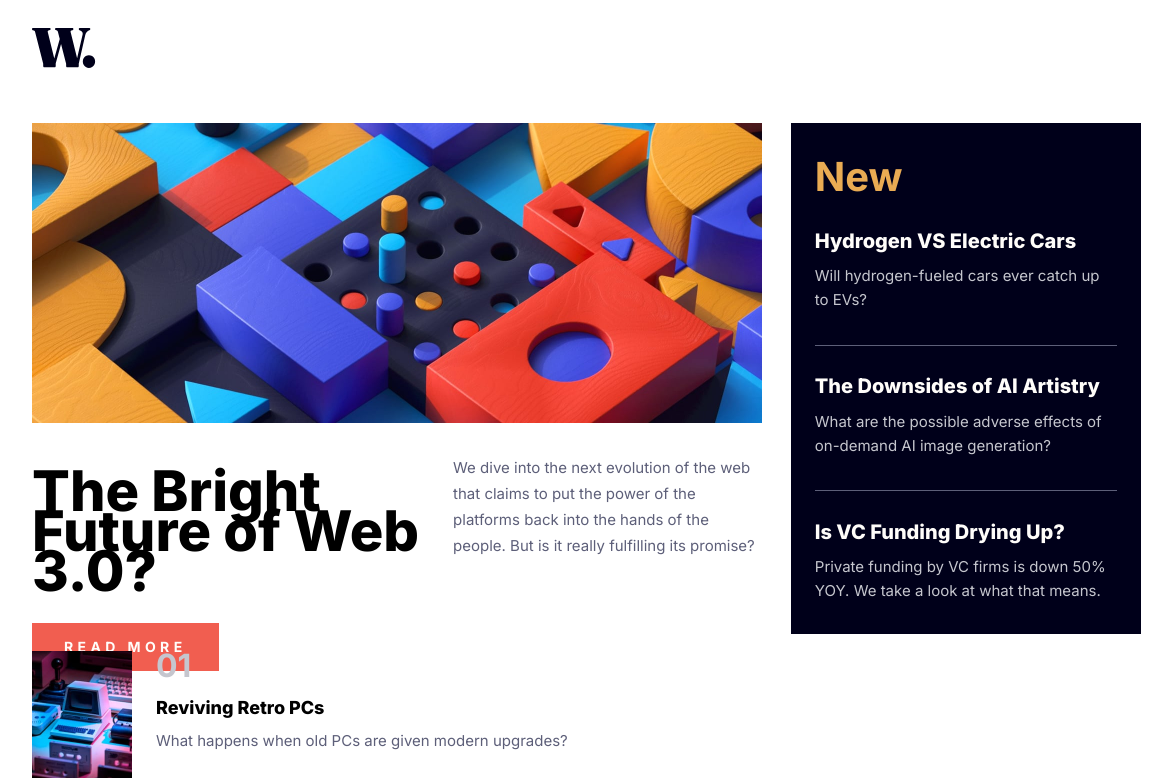
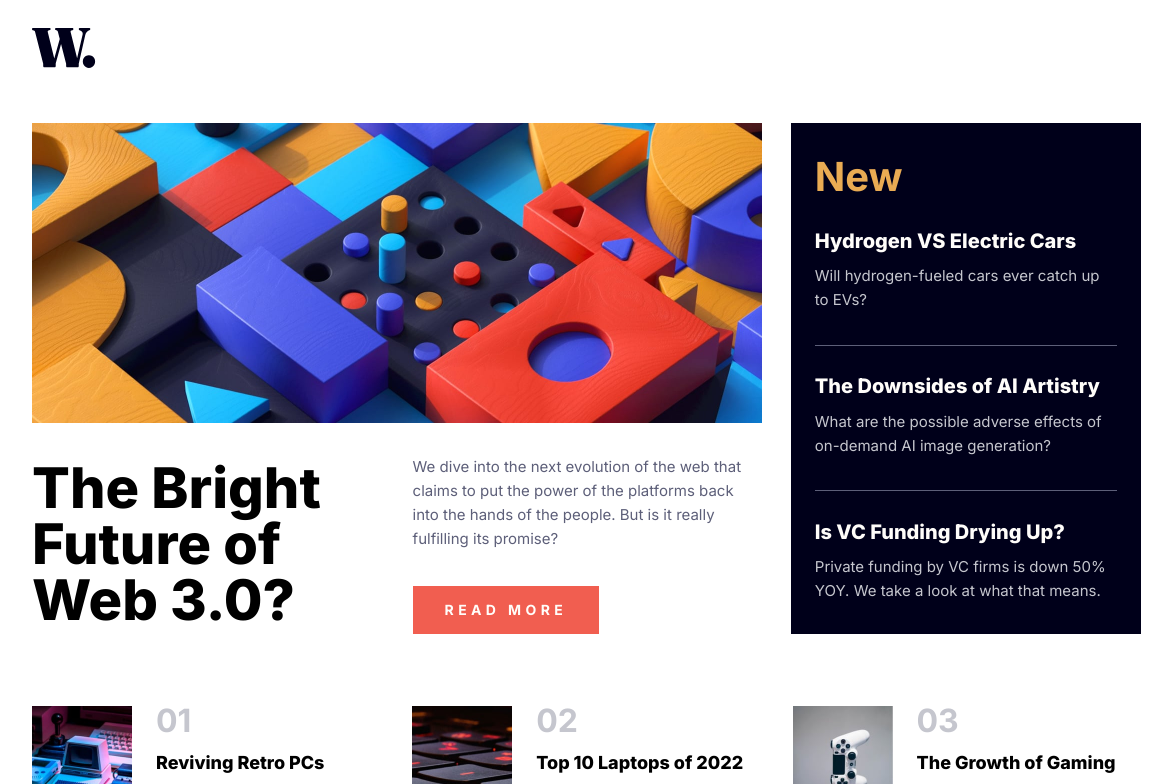
Before and after one commit to phoobynet/fm-news-homepage, a Next.js app: page / in a window 1536 px wide. Shown: the part 60-844 px from the top of the page, without its empty margins (181-1353 px from the left). Built offline with nearby package versions, Linux system fonts and the light colour scheme.

Commit message:
desktop layout changes

```diff
--- a/components/LeadingArticle.module.scss
+++ b/components/LeadingArticle.module.scss
@@ -28,6 +28,7 @@
   }
 
   .summary {
+    p {
       font-size: 15px;
       font-weight: 400;
       letter-spacing: 0;
@@ -36,12 +37,14 @@
     }
 
     .readMore {
+      margin-top: 1.5rem;
+    }
   }
 
   @media (min-width: 1440px) {
     grid-template-rows: 300px auto;
-    grid-template-columns: repeat(2, auto);
-    grid-row-gap: 2rem;
+    grid-template-columns: 3.5fr 5fr;
+    grid-row-gap: 1.3rem;
 
     .image {
       grid-column: span 2;
@@ -56,9 +59,22 @@
 
     .headline {
       grid-row: 2;
-      grid-col: 1;
       font-size: 56px;
+      line-height: 56px;
       font-weight: 800;
+    }
+
+    .summary {
+      padding-left: 5rem;
+      padding-top: 0.7rem;
+
+      p {
+        line-height: 1.5rem;
+      }
+
+      .readMore {
+        margin-top: 2.2rem;
       }
     }
   }
+}
--- a/components/LeadingArticle.tsx
+++ b/components/LeadingArticle.tsx
@@ -36,9 +36,11 @@ export default function LeadingArticle({ article }: Props) {
       >
         {article.headline}
       </div>
-      <div className={styles.summary}>{article.summary}</div>
-      <div className={styles.readMore}>
-        <Button>read more</Button>
+      <div className={styles.summary}>
+        <p>{article.summary}</p>
+        <div className={styles.readMore}>
+          <Button>read more</Button>
+        </div>
       </div>
     </div>
   )
--- a/components/PopularArticles.module.scss
+++ b/components/PopularArticles.module.scss
@@ -3,13 +3,7 @@
   list-style: none;
   display: grid;
   grid-row-gap: 2rem;
-  //grid-template-rows: repeat(auto-fill, auto);
   max-height: 451px;
-
-  //@media (min-width: 1440px) {
-  //  grid-template-rows: unset;
-  //  grid-template-columns: repeat(auto-fill, auto);
-  //}
 
   .article {
     height: 129px;
@@ -54,4 +48,10 @@
       }
     }
   }
+
+  @media (min-width: 1440px) {
+    grid-row-gap: unset;
+    grid-template-columns: repeat(3, 1fr);
+    grid-column-gap: 2rem;
+  }
 }
--- a/styles/Home.module.scss
+++ b/styles/Home.module.scss
@@ -14,7 +14,7 @@
     margin-top: 5.5rem;
     .content {
       width: 1110px;
-      grid-template-rows: 79px 511px 129px;
+      grid-template-rows: 79px 511px 39px 129px;
       grid-template-columns: 730px 350px;
       grid-row-gap: 1rem;
       grid-column-gap: 1.8rem;
@@ -36,7 +36,7 @@
       .popularArticlesContainer {
         grid-column-start: 1;
         grid-column-end: 3;
-        grid-row-start: 3;
+        grid-row-start: 4;
       }
     }
   }
```
Lines whose indentation alone changed are shown as unchanged.
